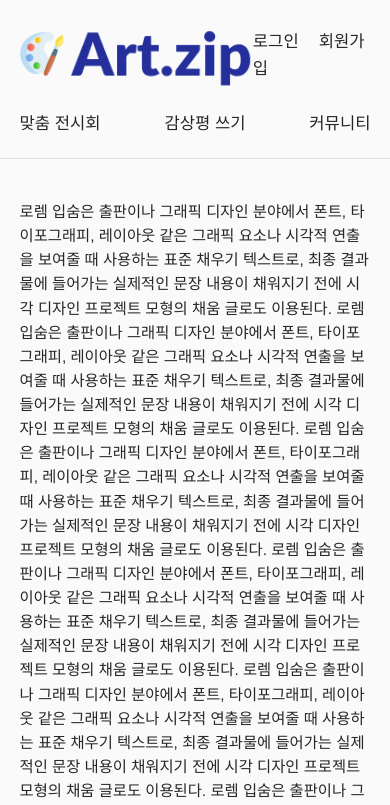
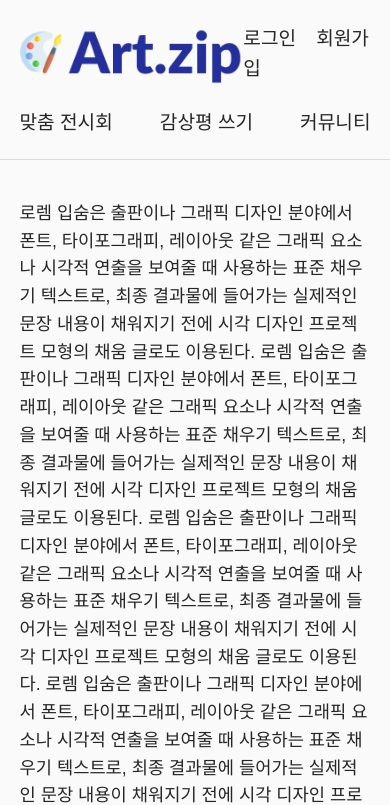
Before and after one commit to prgrms-web-devcourse/Team-BackFro-ArtZip-FE, a Next.js app: page / in a window 390 px wide. Shown: the top 805 px of the page. Built offline with nearby package versions, Linux system fonts and the light colour scheme; a web font is replaced by a local one.

Commit message:
design: 모바일 font-size 변경

```diff
--- a/styles/globals.css
+++ b/styles/globals.css
@@ -102,6 +102,6 @@ button {
 
 @media screen and (max-width: 767px) {
   html {
-    font-size: 40%;
+    font-size: 46%;
   }
 }
```
